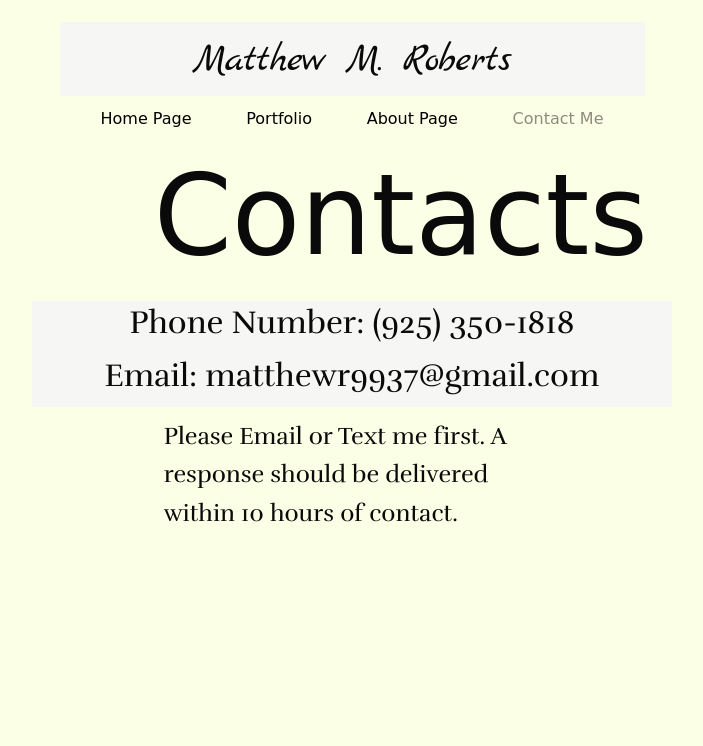
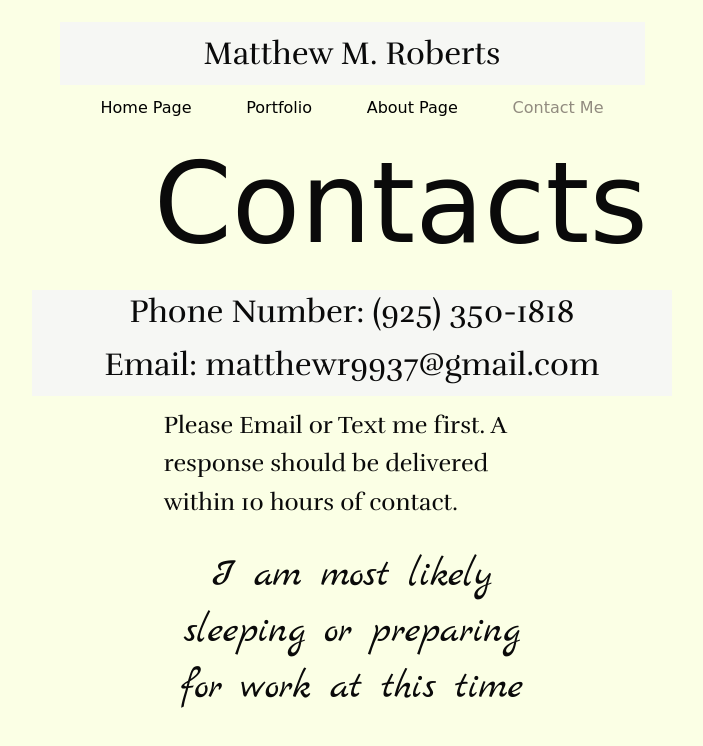
Before and after one commit to Matthewmr/2018portfolio, a plain HTML site: page pages/contact.html in a window 1280 px wide. Shown: the whole page, without its empty margins (288-991 px from the left). Drawn offline with Linux system fonts and the light colour scheme; files whose address does not match are found by name; a web font is replaced by a local one.

Commit message:
Quick Java on contact page

```diff
--- a/js/app.js
+++ b/js/app.js
@@ -1 +1,7 @@
 $(document).foundation()
+
+var greeting;
+var today = new Date();
+var hourNow = today.getHours();
+
+document.getElementById("time").innerHTML = "I am most likely sleeping or preparing for work at this time";
--- a/pages/contact.html
+++ b/pages/contact.html
@@ -8,6 +8,7 @@
     <link rel="stylesheet" href="../css/foundation.css">
     <link rel="stylesheet" href="../css/app.css">
     <link href="https://fonts.googleapis.com/css?family=Shadows+Into+Light+Two|Rufina|Marck+Script" rel="stylesheet">
+
   </head>
   <header>
     <div class="grid-container">
@@ -15,7 +16,7 @@
       <div class="large-3 cell bone">
       </div>
       <div class="large-6 cell white marginbox">
-        <h2 class='centertext'>Matthew M. Roberts</h2>
+        <h3 class='centertext'>Matthew M. Roberts</h3>
       </div>
       <div class="large-3 cell bone">
       </div>
@@ -62,6 +63,7 @@
       <div class="large-4 cell">
         <p> Please Email or Text me first. A response should be delivered within 10 hours of contact.
         </p>
+        <h2 id="time" class="centertext"> I live in the PST timezone </h2>
       </div>
       <div class="large-4 cell">
       </div>
@@ -76,4 +78,22 @@
     <script src="js/vendor/foundation.js"></script>
     <script src="js/app.js"></script>
   </body>
+
+  <script>
+
+  var today = new Date();
+  var hourNow = today.getHours();
+
+
+  if (hourNow > 18) {
+    document.getElementById("time").innerHTML = "I am off work or asleep at the moment";
+  }
+  else if (hourNow > 8) {
+    document.getElementById("time").innerHTML = "I am currently at work";
+  }
+  else {
+    document.getElementById("time").innerHTML = "I am most likely sleeping or preparing for work at this time";
+  }
+
+  </script>
 </html>
```
